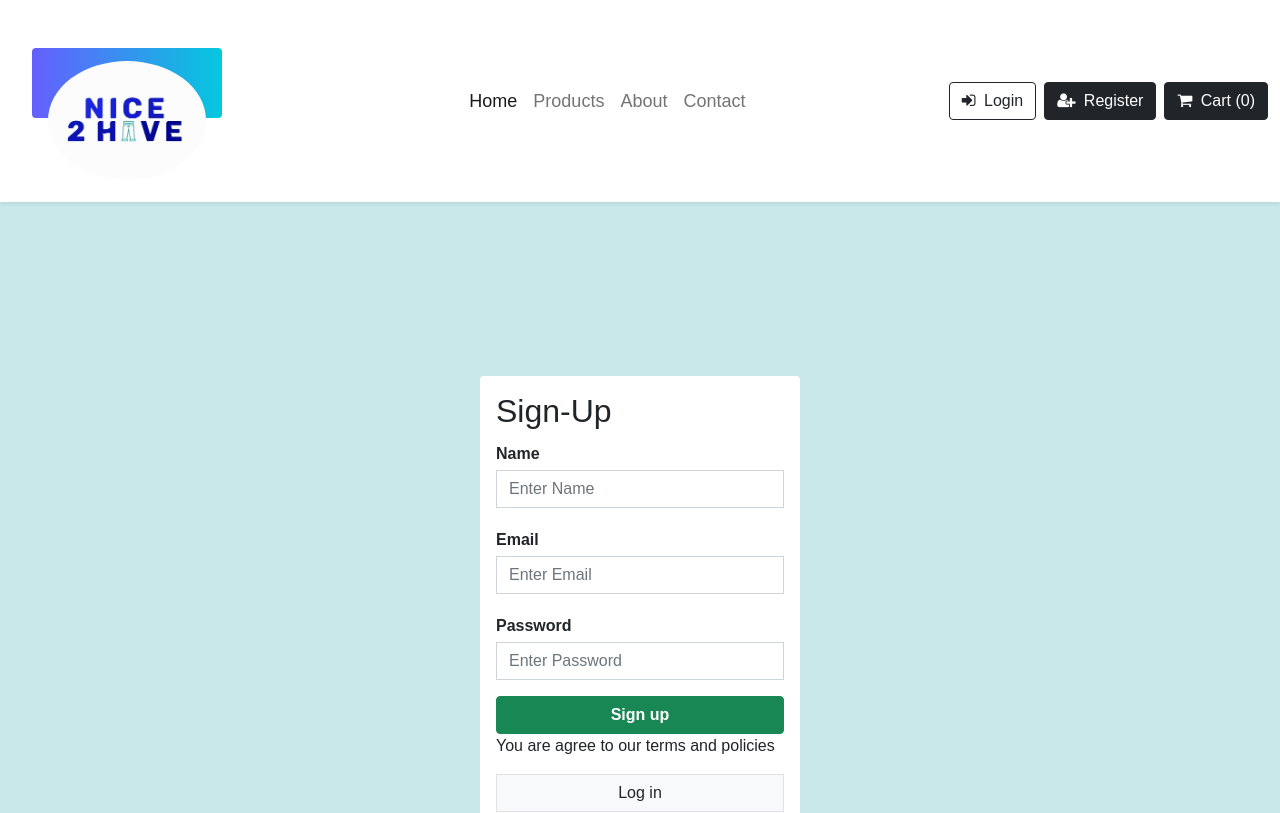
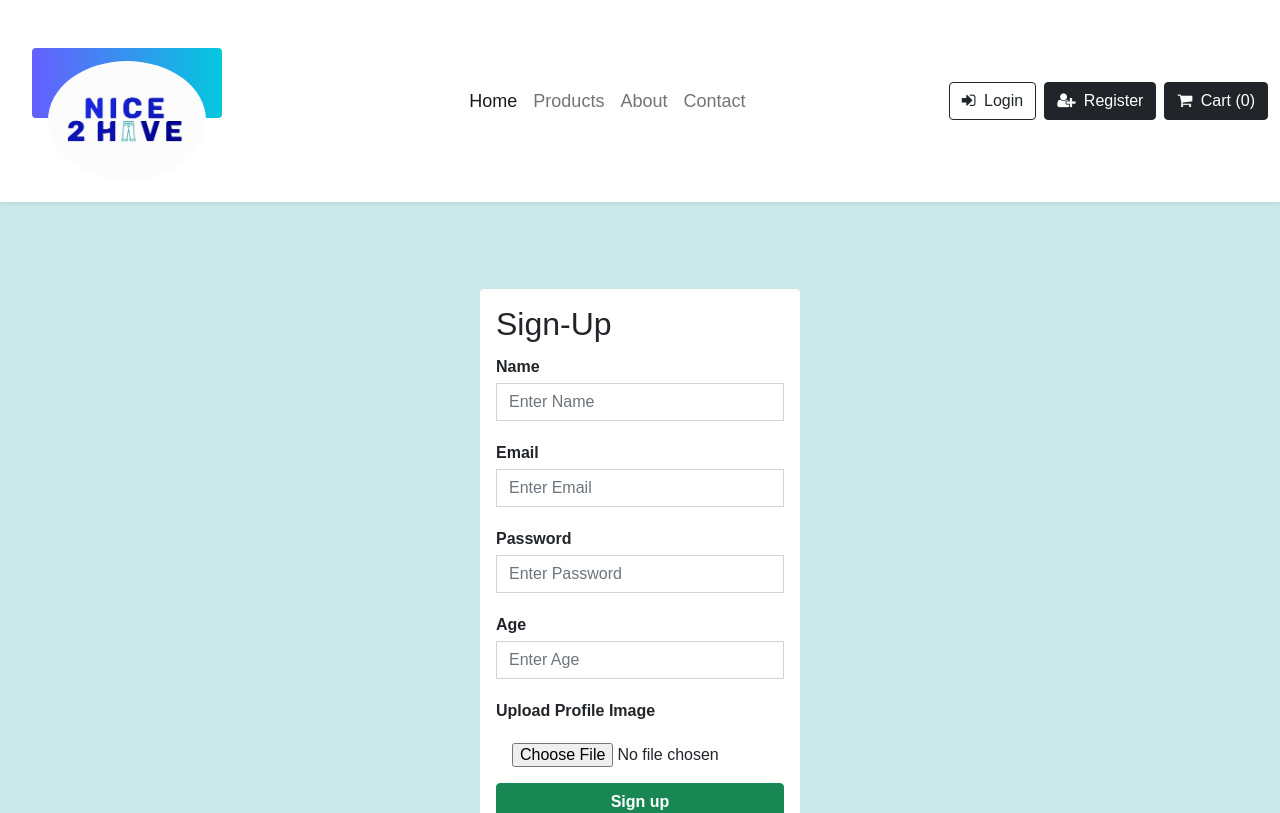
Before and after one commit to Yairb3/E---commerce-shop, a React (Create React App) app: page /signup in a window 1280 px wide. Shown: the top 813 px of the page. Built offline with nearby package versions, Linux system fonts and the light colour scheme; no server answers.

Commit message:
update sign up form - add age and profile image

```diff
--- a/src/component/Login.jsx
+++ b/src/component/Login.jsx
@@ -11,7 +11,7 @@ const Login = () => {
   const [password, setPassword] = useState("");
   const [errors, setErrors] = useState({});
   //const [isLoggedIn, setIsLoggedIn] = useState(false);
-  const { isLoggedIn, setIsLoggedIn,currentUser, setCurrentUser, currentName, setCurrentName} = useContext(DataContext)
+  const { isLoggedIn, setIsLoggedIn,currentAge, setCurrentAge,currentUser, setCurrentUser,currentImage, setCurrentImage, currentName, setCurrentName} = useContext(DataContext)
   const history = useHistory();
 
 
@@ -32,13 +32,16 @@ const Login = () => {
           const matchedUser = users.find(
               (user) => user.email === email && user.password === password
             );
+            console.log(matchedUser);
 
             if (matchedUser) {
               console.log("Logged in as", matchedUser.name);
               setIsLoggedIn(true);
               setCurrentUser(matchedUser.email);
               setCurrentName( matchedUser.name);
-              console.log(isLoggedIn);
+              setCurrentImage(matchedUser.image);
+              setCurrentAge(matchedUser.age);
+              console.log(currentAge);
               history.push("/"); // Redirect to cart page if the user is authenticated
             } else {
               setErrors({ email: "Incorrect email or password" });
--- a/src/component/Signup.jsx
+++ b/src/component/Signup.jsx
@@ -16,16 +16,25 @@ function Signup ({ onSignup }) {
     const [email, setEmail] = useState("");
     const [password, setPassword] = useState("");
     const [name, setName] = useState("");
-
+    const [age, setAge] = useState("");
+    const [image, setImage] = useState(null);
     const [errors, setErrors] = useState({});
 
-    // const handleInput = (event) => {
-    //     setValues(prev => ({ ...prev, [event.target.name]: event.target.value }));
-    // };
+    function handleImageChange(event) {
+        if (event.target.files && event.target.files[0]) {
+          setImage(URL.createObjectURL(event.target.files[0]));
+        }
+      }
+
 
     const handleSubmit = (event) => {
         event.preventDefault();
-        const err = Validation(name, email, password);
+        console.log(age);
+
+        const err = Validation(name, email, password,age);
+        if (!image){
+            err.image = "Please upload a profile image"
+        }
         if (Object.keys(err).length > 0){
             setErrors(err);
             console.log(err);
@@ -35,10 +44,14 @@ function Signup ({ onSignup }) {
             const newUser = {
                 name: name,
                 email: email,
-                password: password
+                password: password,
+                age: age,
+                image: image
+
             };
             if (Array.isArray(users)){
                 users.push(newUser);
+                console.log(users[0])
                 /*onSignup(newUser);
                 */
                 //setValues({ name: "", email: "", password: "" });
@@ -75,6 +88,24 @@ function Signup ({ onSignup }) {
                             onChange={(event)=> setPassword(event.target.value)} className="form-control rounded-0" />
                         {errors.password && <span className="text-danger"> {errors.password}</span>}
                     </div>
+                    <div className="mb-3">
+                        <label htmlFor="age"><strong>Age</strong></label>
+                        <input type="number" placeholder="Enter Age" name="age" value={age} onChange={(event) => setAge(event.target.value)} className="form-control rounded-0" />
+                        {errors.age && <span className="text-danger"> {errors.age}</span>}
+                    </div>
+                    <label htmlFor="image">
+                        <b>Upload Profile Image</b>
+                    </label>
+                    <input
+                        type="file"
+                        className="filetype"
+                        id="group_image"
+                        name="image"
+                        accept="image/x-png,image/gif,image/jpeg"
+                        onChange={handleImageChange}
+
+                    />
+                    {errors.image && <span className="text-danger"> {errors.image}</span>}
                     <button type='submit' className="btn btn-success w-100"><strong>Sign up</strong> </button>
                     <p> You are agree to our terms and policies</p>
                     <Link to="/login" className="btn btn-default border w-100 bg-light rounded-0 text-decoration-none"> Log in</Link>
--- a/src/component/Signupvalidation.jsx
+++ b/src/component/Signupvalidation.jsx
@@ -1,4 +1,4 @@
-function Validation(name, email, password) {
+function Validation(name, email, password,age) {
     let error = {}
     const email_pattern = /^[^\s@]+@[^\s@]+\.[^\s@]+$/
     const password_pattern=/^([@#](?=[^aeiou]{7,13}$)(?=[[:alnum:]]{7,13}$)(?=.*[A-Z]{1,}.*$).+)$/
@@ -41,6 +41,9 @@ function Validation(name, email, password) {
     }else if(!minLengthPassword){
         error.password="At least minumum 8 characters";
     }
+    if(age === ""){
+        error.age= "Age should not be empty"
+    }
 
 
     return error;
--- a/src/component/Users.jsx
+++ b/src/component/Users.jsx
@@ -1,8 +1,5 @@
 const users = [
-  { name: "John Doe", email: "johndoe@gmail.com", password: "123456" },
-  { name: "John Doe", email: "roeenegri@gmail.com", password: "123456" },
-  { name: "Jane Smith", email: "jane.smith@example.com", password: "abcdef" },
-  { name: "Bob Johnson", email: "bob.johnson@example.com", password: "qwerty" }
+
 ];
 
 export default users;
--- a/src/component/usedb.jsx
+++ b/src/component/usedb.jsx
@@ -23,6 +23,7 @@ export function DataProvider({children}) {
           setData(await response.clone().json());
           setFilter(await response.json());
       };
+      debugger
       getProducts();
     }, []);
 
@@ -51,9 +52,11 @@ useEffect(() => {
 
     const [currentUser, setCurrentUser] = useState("")
     const [currentName, setCurrentName, ] = useState("")
+    const [currentAge, setCurrentAge ] = useState("")
+    const [currentImage, setCurrentImage ] = useState("")
 
     return (<DataContext.Provider value=
-    {{data, setData,id, setId,filter,idToProduct, setIdToProduct, setFilter, userIdToProducts, productIdToUser, isLoggedIn, setIsLoggedIn,currentUser, currentName,setCurrentUser,setCurrentName}}>
+    {{data, setData,id, setId,filter,idToProduct,currentAge, setCurrentAge,currentImage, setCurrentImage, setIdToProduct, setFilter, userIdToProducts, productIdToUser, isLoggedIn, setIsLoggedIn,currentUser, currentName,setCurrentUser,setCurrentName}}>
         {children}
         </DataContext.Provider>);
 }
```
